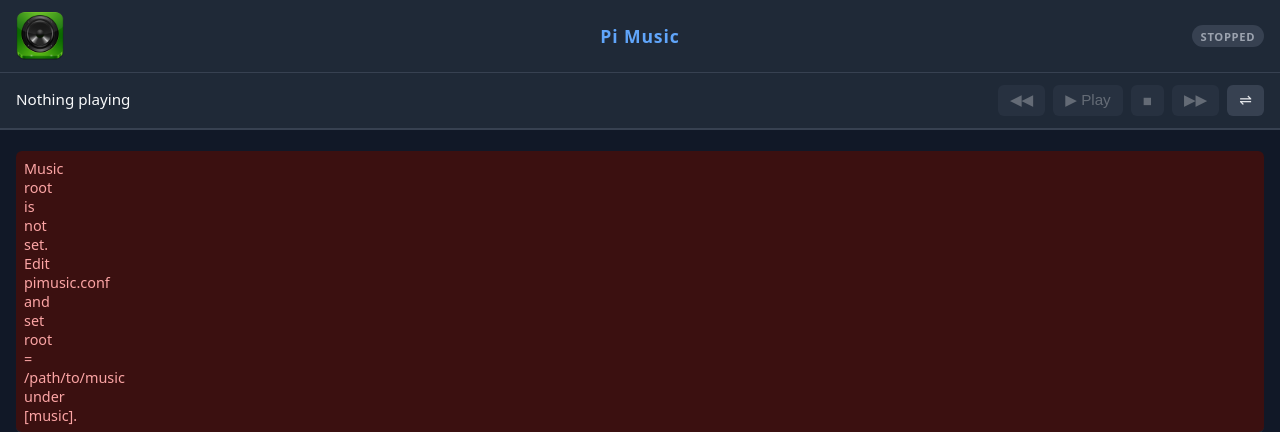
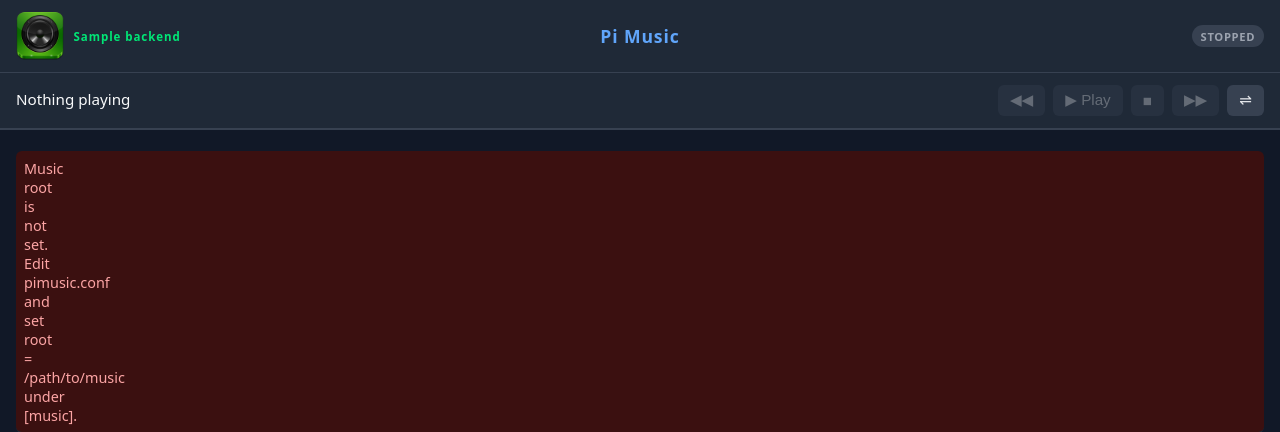
Before and after one commit to kanehekili/PiMusic, a Flask app: template src/templates/index.html in a window 1280 px wide. Shown: the top 432 px of the page. Run offline with Flask 2, Linux system fonts and the light colour scheme; the template is opened without the code that fills it: most values are stand-ins (such as "Sample title", 1, 10 or a date in 2020).

Commit message:
Add backend display

```diff
--- a/src/templates/index.html
+++ b/src/templates/index.html
@@ -15,6 +15,7 @@
 
 <header>
   <img class="header-icon" src="/static/icon-512.png" alt="">
+  <span class="backend-label">{{ backend }}</span>
   <span class="logo">Pi Music</span>
   <span id="state-badge" class="badge stopped">stopped</span>
 </header>
```
